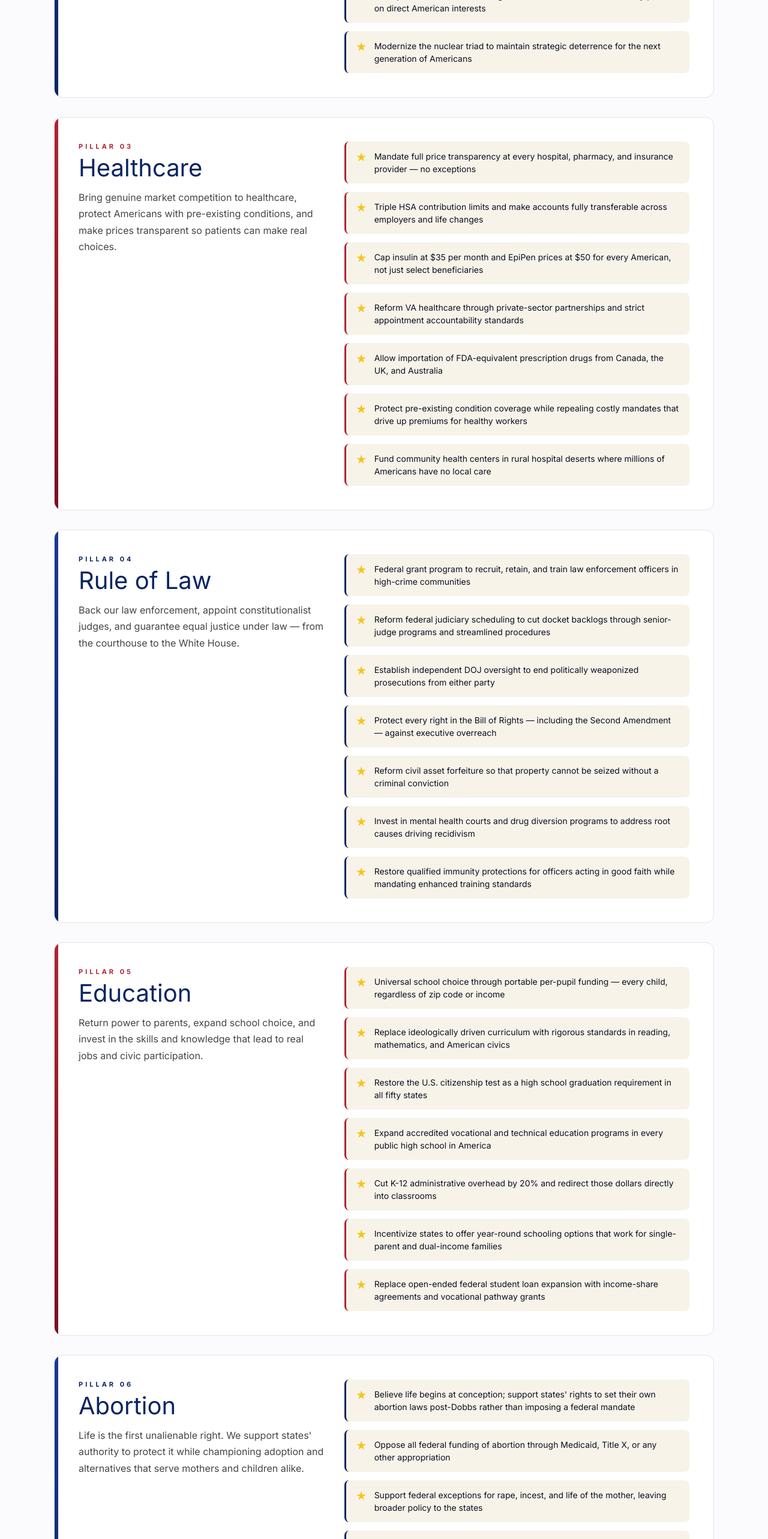
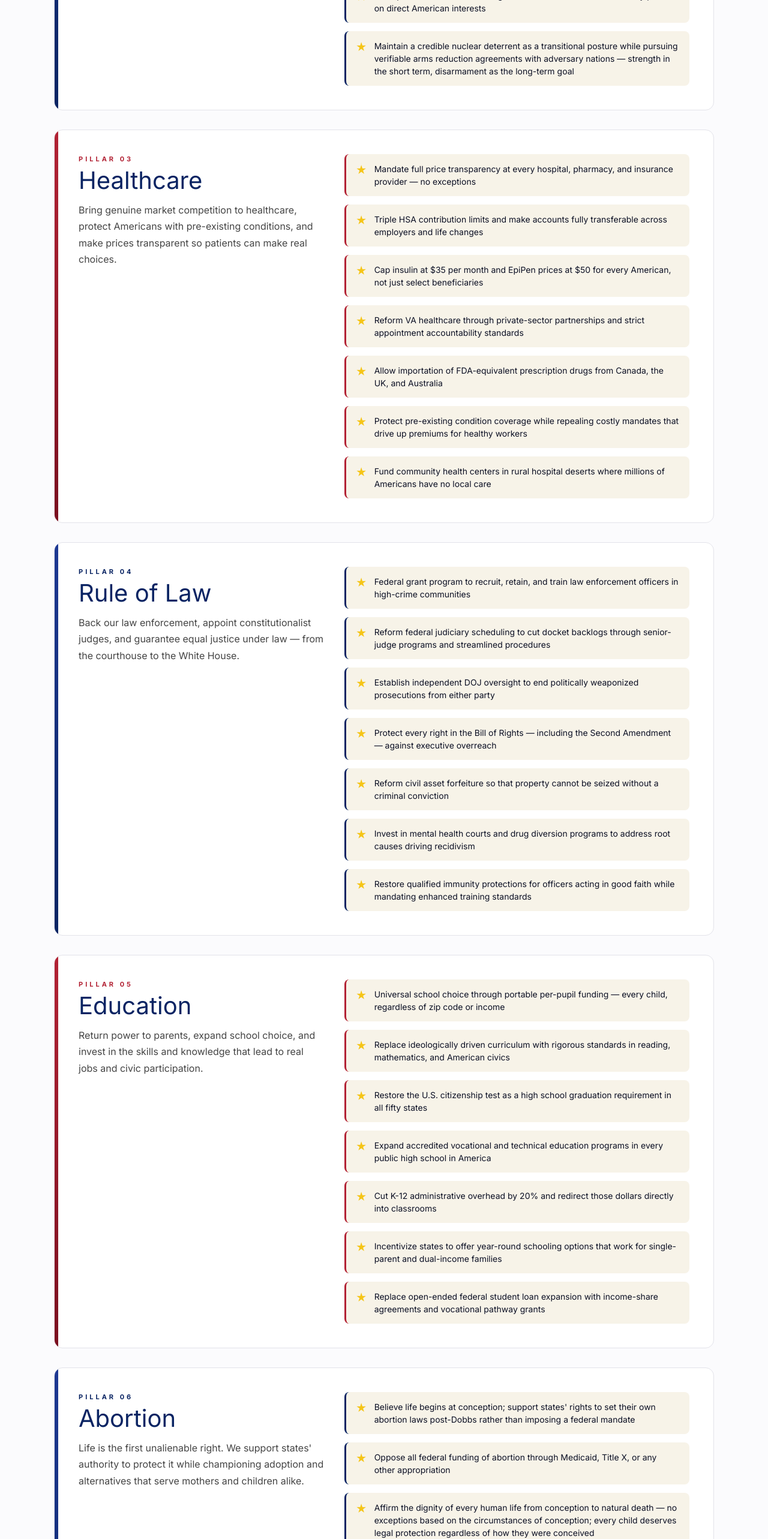
Before and after one commit to henrycent/gov-site, a Next.js app: page /platform in a window 1280 px wide. Shown: the part 1672-4238 px from the top of the page at 60% size. Built offline with nearby package versions, Linux system fonts and the light colour scheme.

Commit message:
Align platform with Catholic social teaching: abortion, nuclear deterrence, climate
Co-Authored-By: WOZCODE <contact@withwoz.com>

```diff
--- a/app/platform/page.tsx
+++ b/app/platform/page.tsx
@@ -26,7 +26,7 @@ const PILLARS = [
       "Restore NATO credibility and reaffirm Pacific security commitments with treaty allies",
       "Increase defense R&D by 25%, prioritizing hypersonics, cyber operations, and space warfare capabilities",
       "End open-ended nation-building missions abroad — refocus military power on direct American interests",
-      "Modernize the nuclear triad to maintain strategic deterrence for the next generation of Americans",
+      "Maintain a credible nuclear deterrent as a transitional posture while pursuing verifiable arms reduction agreements with adversary nations — strength in the short term, disarmament as the long-term goal",
     ],
   },
   {
@@ -78,7 +78,8 @@ const PILLARS = [
     bullets: [
       "Believe life begins at conception; support states' rights to set their own abortion laws post-Dobbs rather than imposing a federal mandate",
       "Oppose all federal funding of abortion through Medicaid, Title X, or any other appropriation",
-      "Support federal exceptions for rape, incest, and life of the mother, leaving broader policy to the states",
+      "Affirm the dignity of every human life from conception to natural death — no exceptions based on the circumstances of conception; every child deserves legal protection regardless of how they were conceived",
+      "Support treatments for pregnant mothers with life-threatening conditions consistent with the principle of double effect — where the intent is to treat the mother, not to end the child's life directly",
       "Champion adoption reform: streamline domestic adoption, reduce costs, and expand tax credits for adoptive families",
       "Direct federal funding toward crisis pregnancy centers providing counseling, housing, and material support",
       "Oppose late-term abortion and partial-birth abortion with no exceptions at the federal level",
@@ -132,7 +133,7 @@ const PILLARS = [
       "Open responsible drilling on federal lands with strict environmental monitoring and mandatory reclamation bonds",
       "Modernize the national grid to eliminate rolling blackouts and end dependence on Chinese-manufactured components",
       "Fund a National Energy Prize to reward private-sector breakthroughs in storage, fusion, and carbon capture",
-      "Withdraw from the Paris Climate Accord and negotiate direct bilateral agreements with the world's largest emitters",
+      "Reform U.S. participation in international climate agreements to ensure American workers and industries are not disadvantaged — pursue bilateral and multilateral deals that hold major emitters like China and India accountable alongside the United States",
       "Achieve full North American energy independence by 2030 through expanded production and infrastructure buildout",
       "Develop domestic rare earth mining capacity to eliminate dependence on Chinese supply chains for critical minerals",
     ],
```
